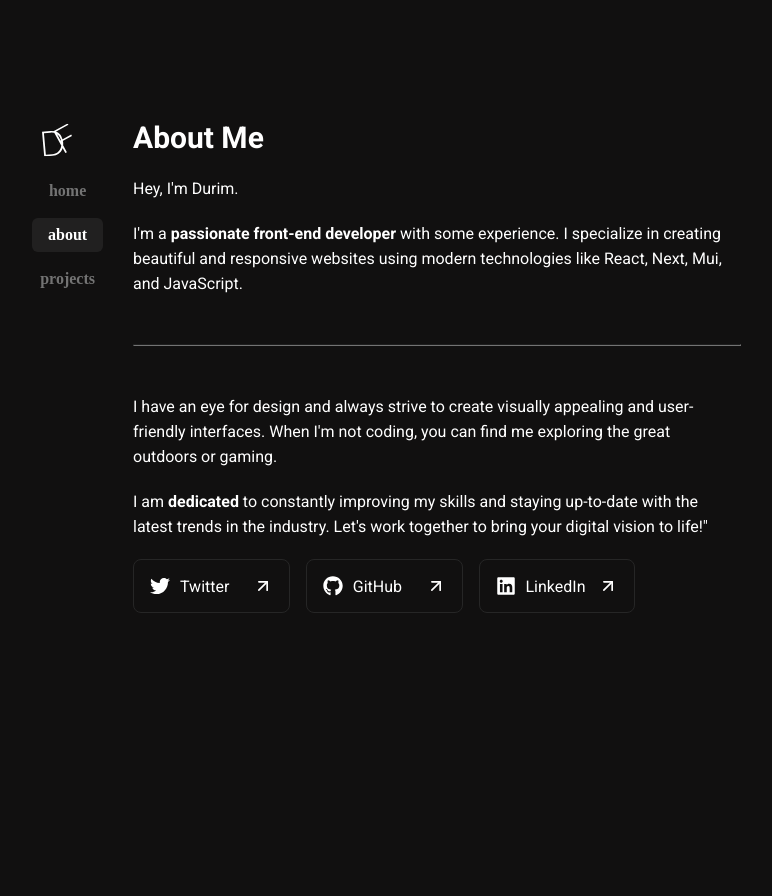
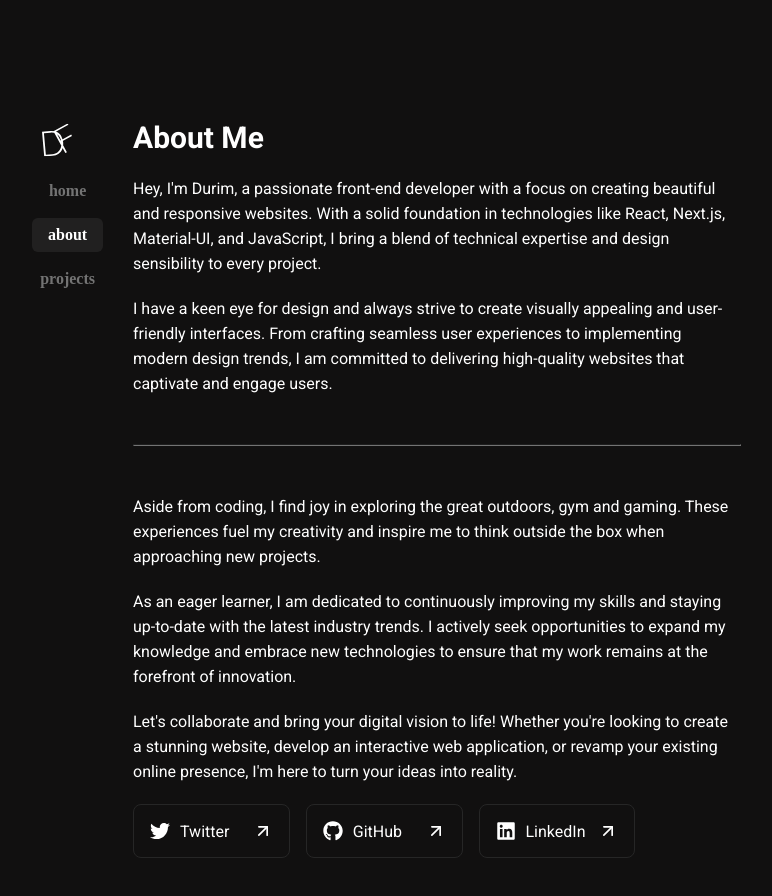
Before and after one commit to durimfetahaj/portfolio, a Next.js app: page /about in a window 1280 px wide. Shown: the top 896 px of the page, without its empty margins (282-1054 px from the left). Before the commit the page ends 800 px from the top, so only its background shows below. Built offline with nearby package versions, Linux system fonts and the light colour scheme.

Commit message:
updated about me description

```diff
--- a/app/about/page.tsx
+++ b/app/about/page.tsx
@@ -1,84 +1,74 @@
 "use client";
+
+import React from "react";
 import styled from "@emotion/styled";
 import { Grid } from "@mui/material";
-import { FaTwitter } from "react-icons/fa";
-import { FaGithub } from "react-icons/fa";
+import { FaTwitter, FaGithub, FaLinkedin } from "react-icons/fa";
 import { FiArrowUpRight } from "react-icons/fi";
-import { FaLinkedin } from "react-icons/fa";
 
-export default function AboutPage() {
+const AboutPage = () => {
   return (
     <Wrapper>
       <section>
         <h1>About Me</h1>
-        <p className="my-5 text-neutral-800 dark:text-neutral-200">
-          Hey, I'm Durim.
+        <p>
+          Hey, I'm Durim, a passionate front-end developer with a focus on
+          creating beautiful and responsive websites. With a solid foundation in
+          technologies like React, Next.js, Material-UI, and JavaScript, I bring
+          a blend of technical expertise and design sensibility to every
+          project.
         </p>
         <div>
           <p>
-            I'm a <b>passionate front-end developer </b> with some experience. I
-            specialize in creating beautiful and responsive websites using
-            modern technologies like React, Next, Mui, and JavaScript.
+            I have a keen eye for design and always strive to create visually
+            appealing and user-friendly interfaces. From crafting seamless user
+            experiences to implementing modern design trends, I am committed to
+            delivering high-quality websites that captivate and engage users.
           </p>
           <hr />
           <p>
-            I have an eye for design and always strive to create visually
-            appealing and user-friendly interfaces. When I'm not coding, you can
-            find me exploring the great outdoors or gaming.
+            Aside from coding, I find joy in exploring the great outdoors, gym
+            and gaming. These experiences fuel my creativity and inspire me to
+            think outside the box when approaching new projects.
           </p>
           <p>
-            I am <b>dedicated </b>
-            to constantly improving my skills and staying up-to-date with the
-            latest trends in the industry. Let's work together to bring your
-            digital vision to life!"
+            As an eager learner, I am dedicated to continuously improving my
+            skills and staying up-to-date with the latest industry trends. I
+            actively seek opportunities to expand my knowledge and embrace new
+            technologies to ensure that my work remains at the forefront of
+            innovation.
+          </p>
+          <p>
+            Let's collaborate and bring your digital vision to life! Whether
+            you're looking to create a stunning website, develop an interactive
+            web application, or revamp your existing online presence, I'm here
+            to turn your ideas into reality.
           </p>
 
           <Grid container spacing={2}>
-            <Grid item xs={12} md={3} className="sc-media-link-item">
-              <a
-                rel="noopener noreferrer"
-                target="_blank"
-                href="https://twitter.com/FetahajDurim"
+            {socialLinks.map((link) => (
+              <Grid
+                item
+                xs={12}
+                md={3}
+                className="sc-media-link-item"
+                key={link.name}
               >
-                <div className="left">
-                  <FaTwitter />
-                  <div>Twitter</div>
-                </div>
-                <FiArrowUpRight />
-              </a>
-            </Grid>
-            <Grid item xs={12} md={3} className="sc-media-link-item">
-              <a
-                rel="noopener noreferrer"
-                target="_blank"
-                href="https://github.com/durimfetahaj"
-              >
-                <div className="left">
-                  <FaGithub />
-                  <div>GitHub</div>
-                </div>
-                <FiArrowUpRight />
-              </a>
-            </Grid>
-            <Grid item xs={12} md={3} className="sc-media-link-item">
-              <a
-                rel="noopener noreferrer"
-                target="_blank"
-                href="https://www.linkedin.com/in/durimfetahaj/"
-              >
-                <div className="left">
-                  <FaLinkedin />
-                  <div>LinkedIn</div>
-                </div>
-                <FiArrowUpRight />
-              </a>
-            </Grid>
+                <a rel="noopener noreferrer" target="_blank" href={link.url}>
+                  <div className="left">
+                    {link.icon}
+                    <div>{link.name}</div>
+                  </div>
+                  <FiArrowUpRight />
+                </a>
+              </Grid>
+            ))}
           </Grid>
         </div>
       </section>
     </Wrapper>
   );
-}
+};
 
 const Wrapper = styled.div`
   h1 {
@@ -130,3 +120,23 @@ const Wrapper = styled.div`
     }
   }
 `;
+
+const socialLinks = [
+  {
+    name: "Twitter",
+    icon: <FaTwitter />,
+    url: "https://twitter.com/FetahajDurim",
+  },
+  {
+    name: "GitHub",
+    icon: <FaGithub />,
+    url: "https://github.com/durimfetahaj",
+  },
+  {
+    name: "LinkedIn",
+    icon: <FaLinkedin />,
+    url: "https://www.linkedin.com/in/durimfetahaj/",
+  },
+];
+
+export default AboutPage;
```
